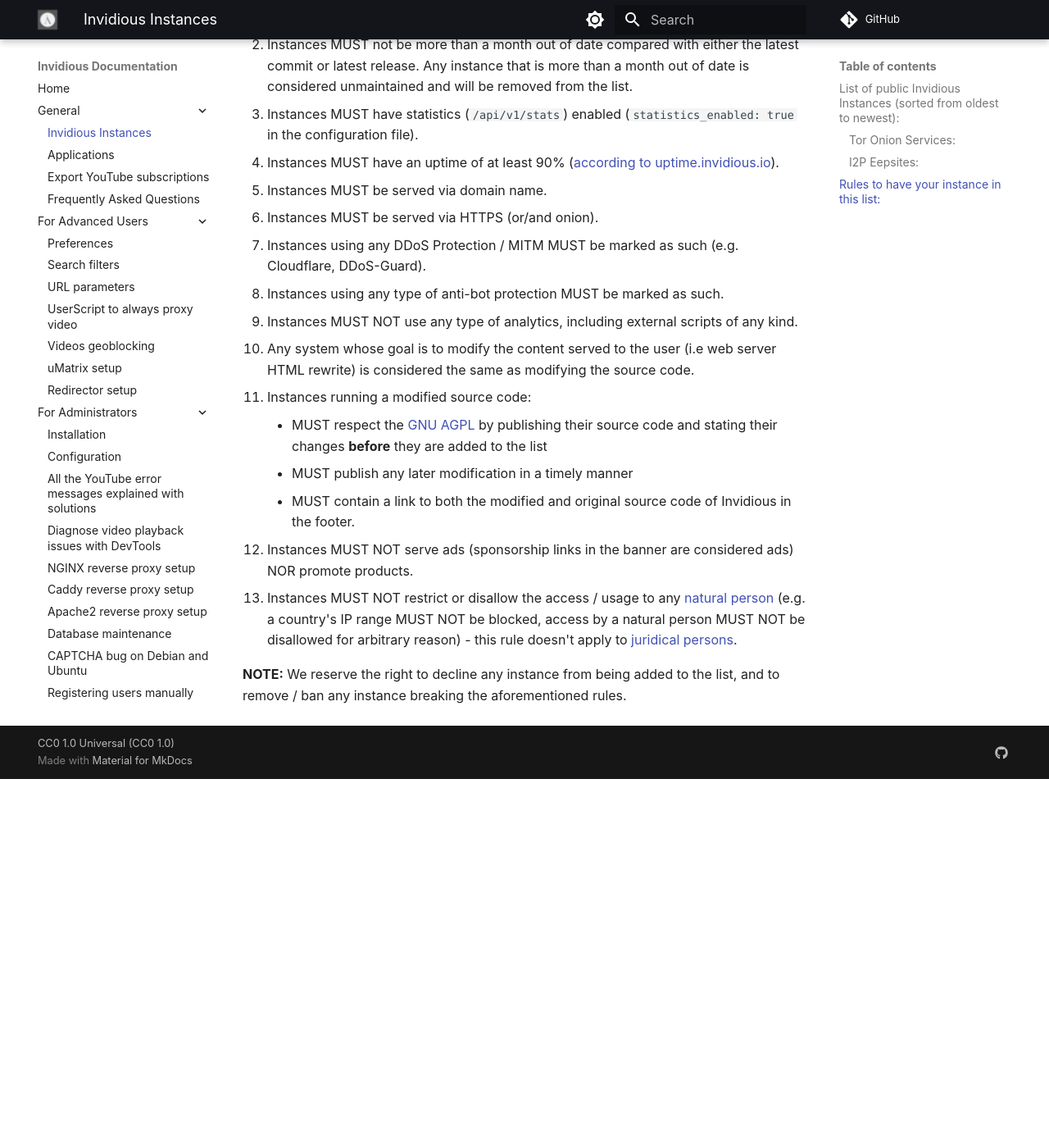
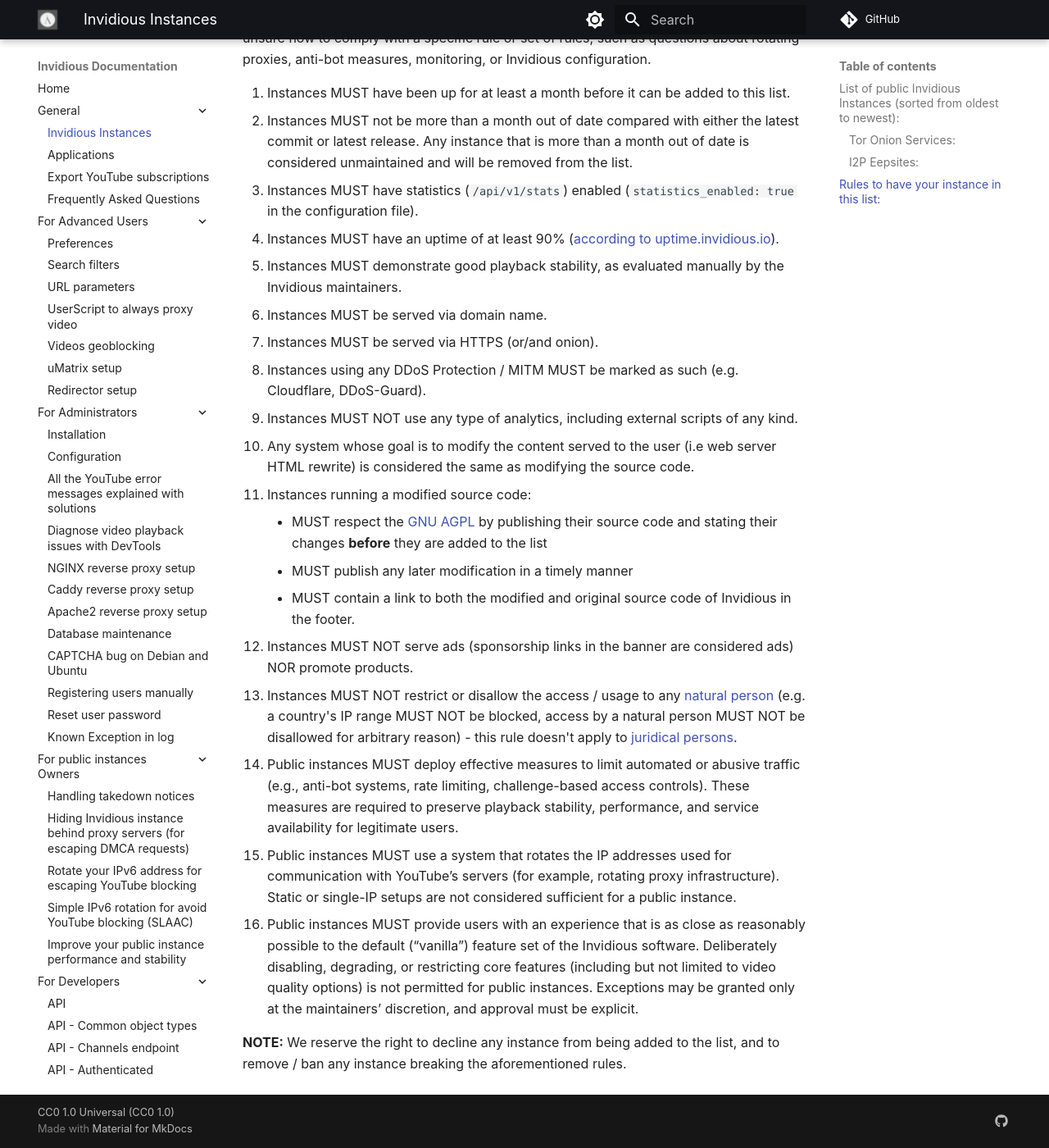
Before and after one commit to iv-org/documentation, an MkDocs documentation site: the page built from docs/instances.md, in a window 1280 px wide and 1400 px high, scrolled down 992 px. Shown: the whole window at 82% size. Built offline with MkDocs 1.6.1 and Material for MkDocs 9.7.7, drawn with Linux system fonts in a browser that asks for light colours; comment, search, counter and statistics services are not loaded; before the commit the page ends 1942 px from its top, so only the background shows below that.

Commit message:
doc: Revise instance rules for compliance and stability
Updated rules for instances to include new requirements on playback stability and IP rotation due to YouTube blocking more aggressively public instances.

```diff
--- a/docs/instances.md
+++ b/docs/instances.md
@@ -24,14 +24,16 @@
 
 ## Rules to have your instance in this list:
 
+Instance operators SHOULD [contact the Invidious maintainers](https://invidious.io/contact/) for guidance only if they are unsure how to comply with a specific rule or set of rules, such as questions about rotating proxies, anti-bot measures, monitoring, or Invidious configuration.
+
 1. Instances MUST have been up for at least a month before it can be added to this list.
 2. Instances MUST not be more than a month out of date compared with either the latest commit or latest release. Any instance that is more than a month out of date is considered unmaintained and will be removed from the list.
 3. Instances MUST have statistics (`/api/v1/stats`) enabled (`statistics_enabled: true` in the configuration file).
 4. Instances MUST have an uptime of at least 90% ([according to uptime.invidious.io](https://uptime.invidious.io/)).
-5. Instances MUST be served via domain name.
-6. Instances MUST be served via HTTPS (or/and onion).
-7. Instances using any DDoS Protection / MITM MUST be marked as such (e.g. Cloudflare, DDoS-Guard).
-8. Instances using any type of anti-bot protection MUST be marked as such.
+5. Instances MUST demonstrate good playback stability, as evaluated manually by the Invidious maintainers.
+6. Instances MUST be served via domain name.
+7. Instances MUST be served via HTTPS (or/and onion).
+8. Instances using any DDoS Protection / MITM MUST be marked as such (e.g. Cloudflare, DDoS-Guard).
 9. Instances MUST NOT use any type of analytics, including external scripts of any kind.
 10. Any system whose goal is to modify the content served to the user (i.e web server HTML rewrite) is considered the same as modifying the source code.
 11. Instances running a modified source code:
@@ -40,5 +42,8 @@
     - MUST contain a link to both the modified and original source code of Invidious in the footer.
 12. Instances MUST NOT serve ads (sponsorship links in the banner are considered ads) NOR promote products.
 13. Instances MUST NOT restrict or disallow the access / usage to any [natural person](https://en.wikipedia.org/wiki/Natural_person) (e.g. a country's IP range MUST NOT be blocked, access by a natural person MUST NOT be disallowed for arbitrary reason) - this rule doesn't apply to [juridical persons](https://en.wikipedia.org/wiki/Juridical_person).
+14. Public instances MUST deploy effective measures to limit automated or abusive traffic (e.g., anti-bot systems, rate limiting, challenge-based access controls). These measures are required to preserve playback stability, performance, and service availability for legitimate users.
+15. Public instances MUST use a system that rotates the IP addresses used for communication with YouTube’s servers (for example, rotating proxy infrastructure). Static or single-IP setups are not considered sufficient for a public instance.
+16. Public instances MUST provide users with an experience that is as close as reasonably possible to the default (“vanilla”) feature set of the Invidious software. Deliberately disabling, degrading, or restricting core features (including but not limited to video quality options) is not permitted for public instances. Exceptions may be granted only at the maintainers’ discretion, and approval must be explicit.
 
 **NOTE:** We reserve the right to decline any instance from being added to the list, and to remove / ban any instance breaking the aforementioned rules.
```
